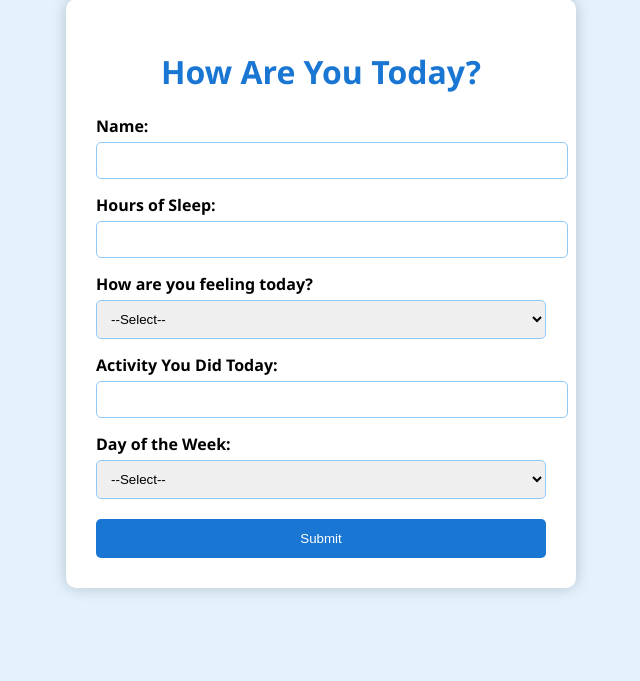
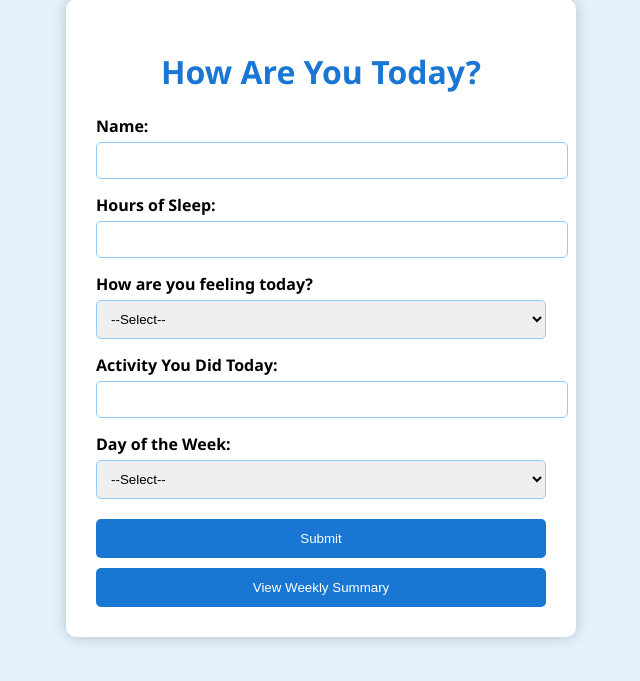
Before and after one commit to Nayana84-m/Brainwave_matrix_intern, a Flask app: page / in a window 1280 px wide. Shown: the part 51-732 px from the top of the page, without its empty margins (319-959 px from the left). Run offline with Flask 3, Linux system fonts and the light colour scheme.

Commit message:
added button to wellnessform.html

```diff
--- a/templates/wellness_form.html
+++ b/templates/wellness_form.html
@@ -89,11 +89,14 @@
                 <option>Saturday</option>
                 <option>Sunday</option>
             </select>
-
             <button type="submit">Submit</button>
+            <form action="/summary" method="GET">
+            <button type="submit" style="background: #1976d2; margin-top: 10px;">
+                View Weekly Summary
+            </button>
         </form>
-        {% if message %}
-        <div class="message">{{ message }}</div>
+            {% if message %}
+         <div class="message">{{ message }}</div>
         {% endif %}
     </div>
 </body>
```
